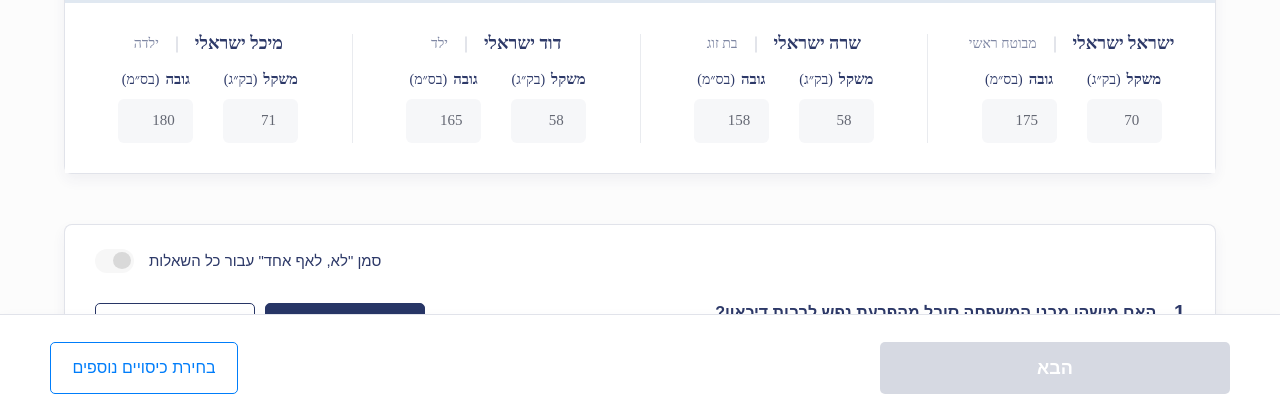
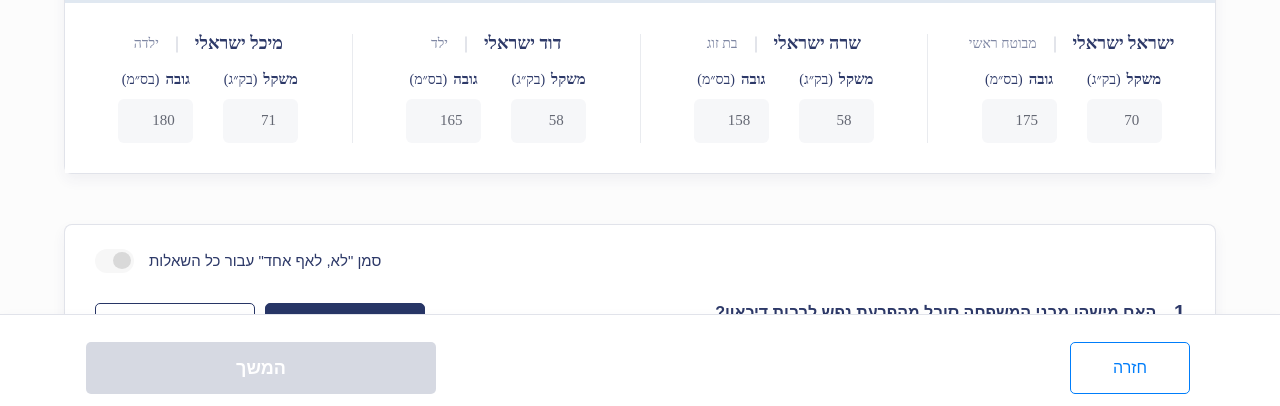
Before and after one commit to Dudu10hk/-Health-Declaration, a plain HTML site: page index.html in a window 1280 px wide. Shown: the part 379-785 px from the top of the page. Drawn offline with Linux system fonts and the light colour scheme; a web font is replaced by a local one.

Commit message:
שינויים בכפתורי הפוטר: שינוי טקסט כפתור לחזרה ומיקום מחדש של הכפתורים

```diff
--- a/index.html
+++ b/index.html
@@ -976,8 +976,8 @@
 
     <!-- Footer -->
     <div class="footer-section">
-        <button class="next-btn disabled">הבא</button>
-        <button class="additional-coverage-btn">בחירת כיסויים נוספים</button>
+        <button class="additional-coverage-btn">חזרה</button>
+        <button class="next-btn disabled">המשך</button>
     </div>
 </div>
 
--- a/style.css
+++ b/style.css
@@ -1107,7 +1107,7 @@ input:checked + .slider:before {
     display: flex;
     align-items: center;
     justify-content: space-between;
-    padding: 0 320px;
+    padding: 0 110px 0 146px;
     position: fixed;
     bottom: 0;
     left: 0;
@@ -1131,7 +1131,7 @@ input:checked + .slider:before {
 }
 
 .additional-coverage-btn {
-    width: 188px;
+    width: 120px;
     height: 52px;
     background: white;
     border: 1px solid #007DFA;
@@ -1170,7 +1170,7 @@ input:checked + .slider:before {
     }
 
     .footer-section {
-        padding: 0 50px;
+        padding: 0 90px 0 86px;
     }
 }
 
```
